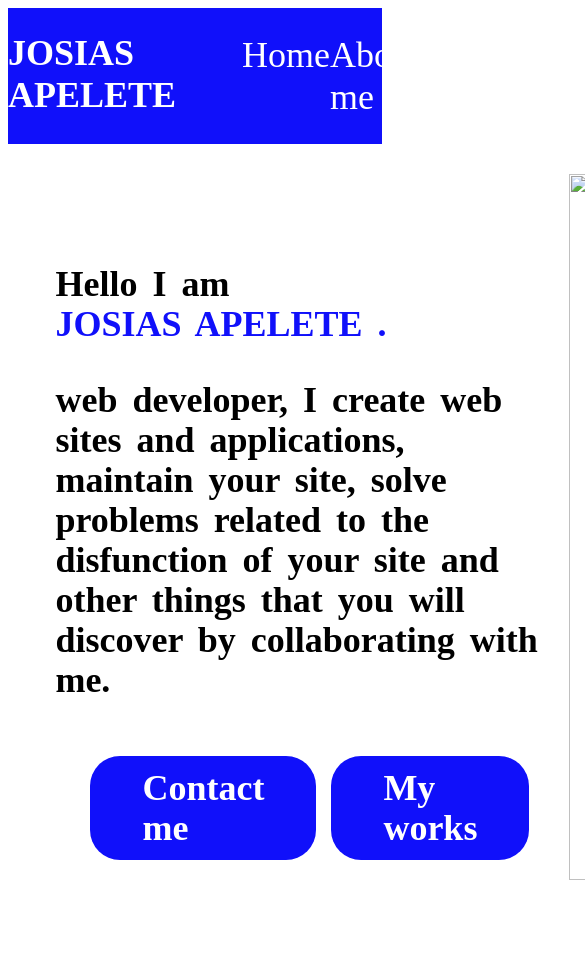
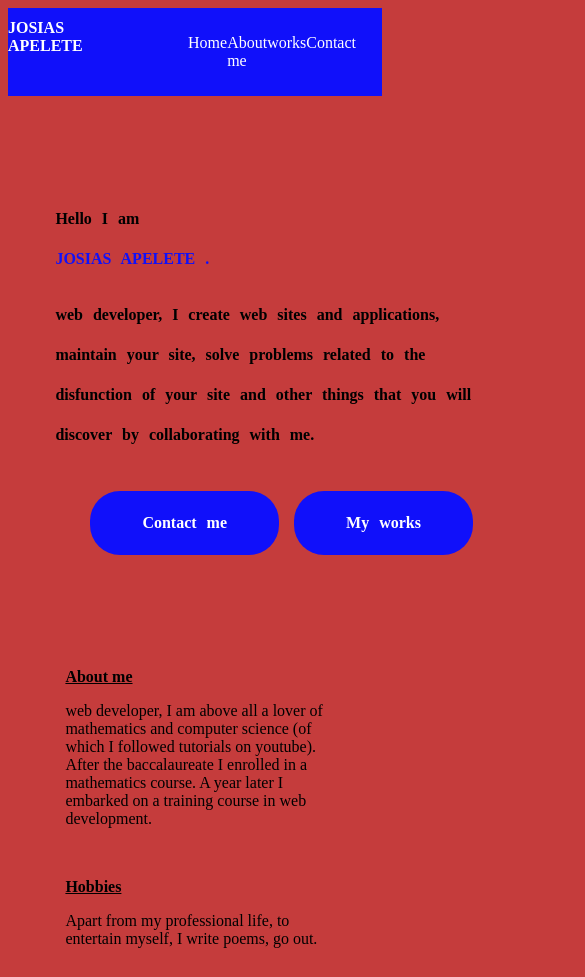
Before and after one commit to josiasapelete/portfolio, a plain HTML site: page index.html in a window 390 px wide. Shown: the top 977 px of the page, 585 px wide, since content can reach past the window. Drawn offline with Linux system fonts and the light colour scheme.

Commit message:
debut de responsivité

```diff
--- a/index.html
+++ b/index.html
@@ -16,11 +16,11 @@
             <ul>
                 <li><a href="#">Home</a></li>
                 <li><a href="#about">About me</a></li>
-                <li><a href="#">works</a></li>
-                <li><a href="#">People says</a></li>
-                <li><a href="#">Contact</a></li>
+                <li><a href="#work">works</a></li>
+                <li><a href="#contact">Contact</a></li>
             </ul>
         </nav>
+
      </header>
      <!-- ===============================================La page acceuil ================================-->
      <div class="main">
@@ -34,7 +34,6 @@
                 <a href="#" class="btn">My works</a>
             </div>
         </div>
-        <div class="col2"><img src="" alt=""></div>
     </section>
     <!-- =====================================================About me========================================= -->
     <section class="contain">
--- a/style.css
+++ b/style.css
@@ -1,7 +1,7 @@
 /* =============================la barre de navigation================== */
 
 body{
-    background-color: rgb(255, 255, 255);
+    background-color: rgb(197, 60, 60);
 }
 /* .contenaire{
     width: 80%;
@@ -89,6 +89,7 @@ nav a:hover{
         border-radius: 30px;
         transition: transform .4s;
         margin-left: 15px;
+        width: max-content;
     }
     .btn:hover{
         transform: scale(1.1);
@@ -234,3 +235,26 @@ nav a:hover{
         padding-top: 30px;
 
     }
+    /* =============================================responsive====================================== */
+
+    @media  screen and (max-width:700px) {
+        *{
+            font-size: 1rem;
+        }
+        /* .master{
+            width: 100%;
+        } */
+        .contain{
+            flex-wrap: wrap;
+        }
+        .col2,.col3{
+            flex-basis: 100%;
+        }
+        .col3{
+            display: flex;
+            flex-direction: column;
+        }
+        .col3 div{
+            flex-basis: 50%;
+        }
+    }
```
